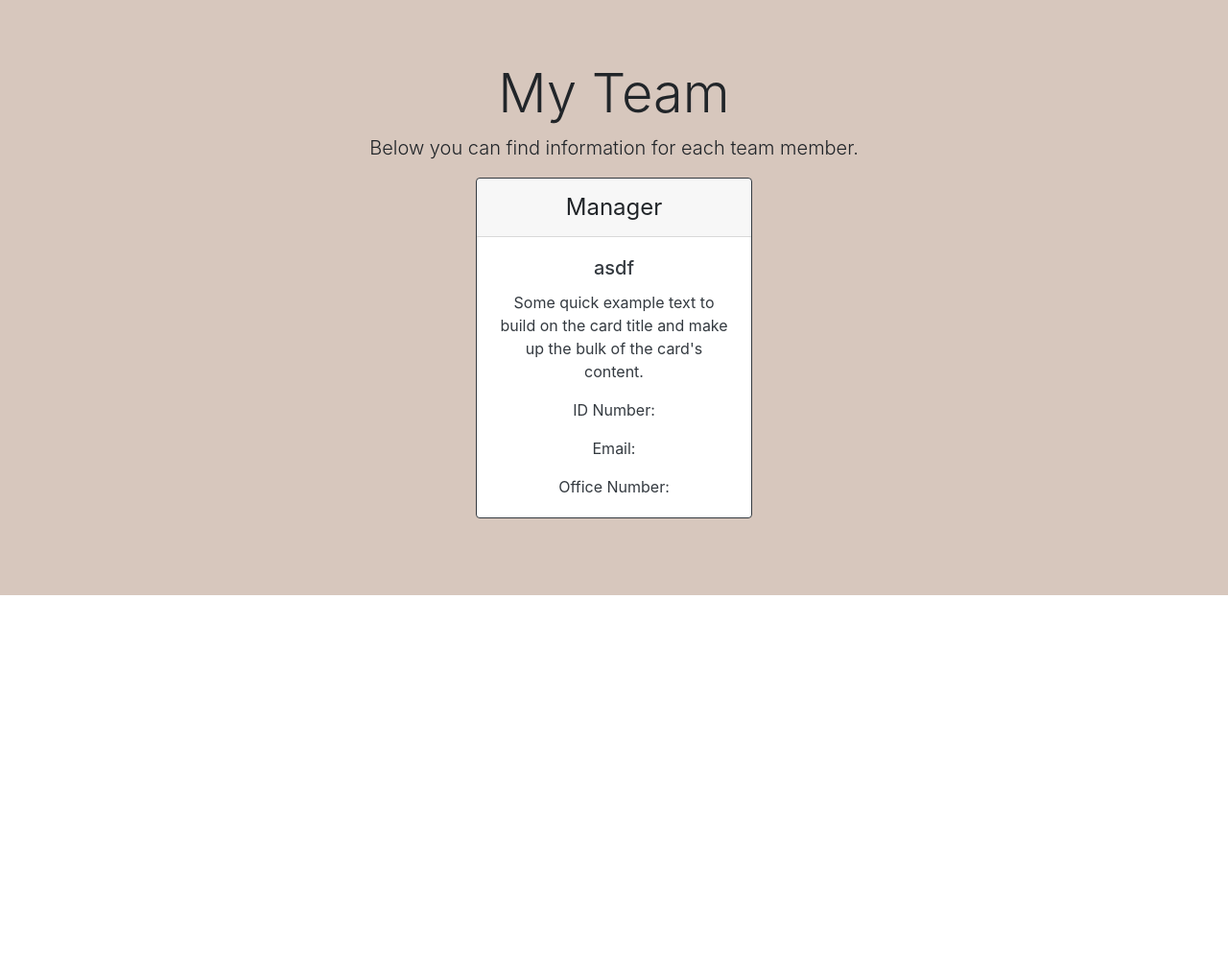
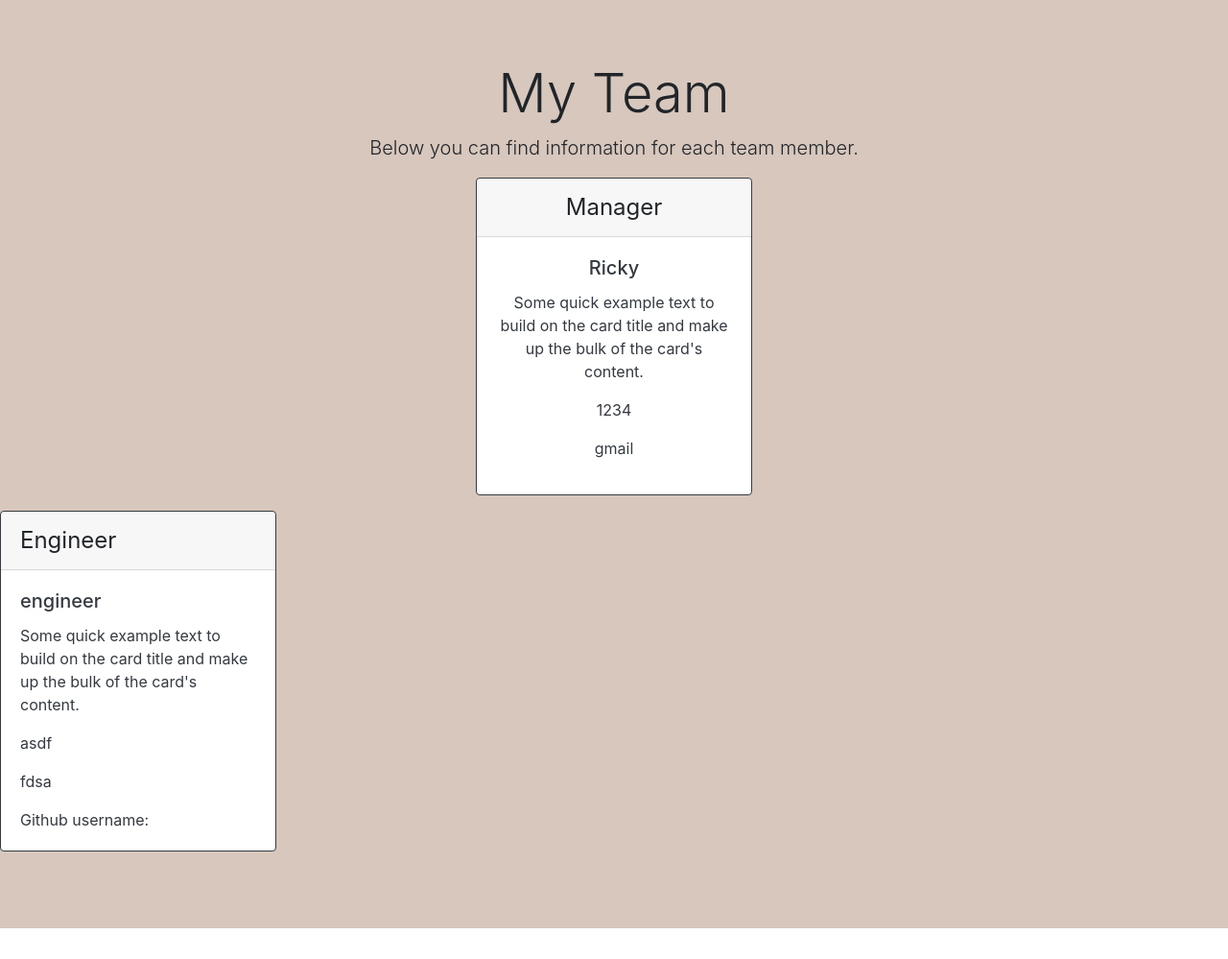
Before and after one commit to Rickythakar/team-generator, a website: page dist/team-test.html in a window 1280 px wide. Shown: the whole page at 96% size. Before the commit the page ends 800 px from the top, so only its background shows below. Drawn offline with nearby package versions, Linux system fonts and the light colour scheme.

Commit message:
added cards and their information for generate html

```diff
--- a/dist/team-test.html
+++ b/dist/team-test.html
@@ -22,14 +22,27 @@
   <div class="card border-dark mb-3" style="max-width: 18rem;">
     <div class="card-header" id="manager">Manager</div>
     <div class="card-body text-dark">
-      <h5 class="card-title">asdf</h5>
+      <h5 class="card-title">Ricky</h5>
       <p class="card-text"> Some quick example text to build on the card title and make up the bulk of the card's
         content.</p>
-      <p class="card-text" id="managerIdNumber">ID Number: </p>
-      <p class="card-text" id="managerEmail">Email: </p>
-      <p class="card-text" id="managerOfficeNumber">Office Number: </p>
+      <p class="card-text" id="managerIdNumber">1234</p>
+      <p class="card-text" id="managerEmail">gmail</p>
+      <p class="card-text" id="managerOfficeNumber"></p>
     </div>
   </div>
+  </div>
+
+  <!-- Card for Engineer -->
+  <div class="card border-dark mb-3" style="max-width: 18rem;">
+    <div class="card-header" id="Engineer">Engineer</div>
+    <div class="card-body text-dark">
+      <h5 class="card-title" id="engineerName">engineer</h5>
+      <p class="card-text">Some quick example text to build on the card title and make up the bulk of the card's
+        content.</p>
+        <p class="card-text" id="engineerIdNumber">asdf</p>
+      <p class="card-text" id="engineerEmail">fdsa</p>
+      <p class="card-text" id="github">Github username: </p>
+    </div>
   </div>
 
     </div>
```
Also changed, not shown: dist/generateHtml.js (+9 -9 lines).
